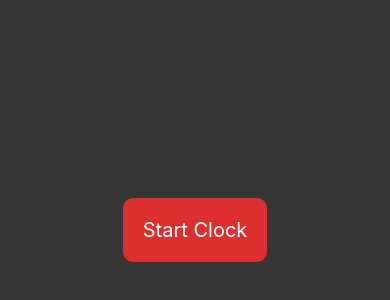
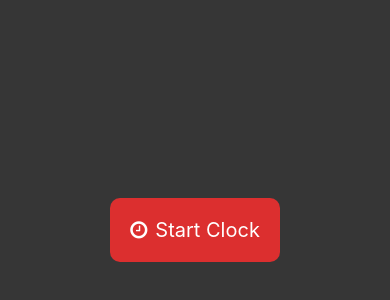
Before and after one commit to MarioPonte/DingClock, a React Native app: screen / in a window 390 px wide. Shown: the part 192-492 px from the top of the page. Built offline with nearby package versions, Linux system fonts and the light colour scheme.

Commit message:
adding react-native-vector-icons

```diff
--- a/App.js
+++ b/App.js
@@ -1,6 +1,7 @@
 import React, { useState, useEffect } from 'react';
 import { MainView, TextOptionsButton, StartButton, PlayerButton, TextBtn, TextPlayerBtn, InternalGameOptions } from "./components/styles";
 import { TouchableOpacity } from 'react-native';
+import Icon from 'react-native-vector-icons/FontAwesome';
 
 const ChessClock = () => {
   const initialTimeInSeconds = 60;
@@ -46,7 +47,7 @@ const ChessClock = () => {
   return (
     <MainView>
       {activePlayer === 0 ? (
-        <StartButton onPress={() => startClock(1)}><TextBtn>Start Clock</TextBtn></StartButton>
+        <StartButton onPress={() => startClock(1)}><Icon name="clock-o" size={20} color="white" /><TextBtn>Start Clock</TextBtn></StartButton>
       ) : (
         <>
           <PlayerButton onPress={switchPlayer} disabled={activePlayer === 1}>
@@ -54,7 +55,7 @@ const ChessClock = () => {
           </PlayerButton>
           <InternalGameOptions>
             <TouchableOpacity>
-              <TextOptionsButton onPress={resetClock}>Reset</TextOptionsButton>
+              <TextOptionsButton onPress={resetClock}><Icon name='rotate-right' size={26} color="white" /></TextOptionsButton>
             </TouchableOpacity>
           </InternalGameOptions>
           <PlayerButton onPress={switchPlayer} disabled={activePlayer === 2}>
--- a/components/styles.js
+++ b/components/styles.js
@@ -8,6 +8,9 @@ export const MainView = styled.View`
 `;
 
 export const StartButton = styled.TouchableOpacity`
+    display: flex;
+    flex-direction: row;
+    align-items: center;
     background-color: #DC2F2F;
     padding: 20px;
     border-radius: 10px;
@@ -18,6 +21,7 @@ export const TextOptionsButton = styled.Text`
 `;
 
 export const TextBtn = styled.Text`
+    margin-left: 8px;
     color: white;
     font-size: 20px;
 `;
--- a/package.json
+++ b/package.json
@@ -13,6 +13,7 @@
     "expo-status-bar": "~1.6.0",
     "react": "18.2.0",
     "react-native": "0.72.6",
+    "react-native-vector-icons": "^10.0.2",
     "styled-components": "^6.1.1"
   },
   "devDependencies": {
```
Also changed, not shown: 1 other file (tests, documents, lock files or other folders).
